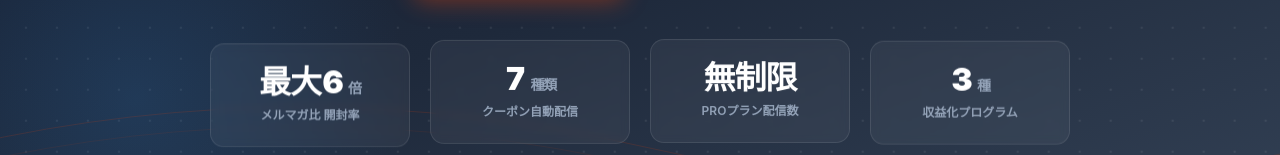
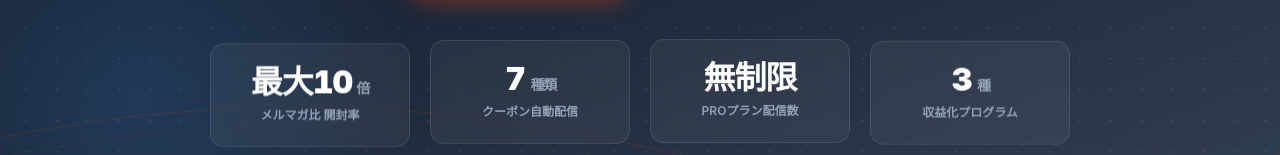
Before and after one commit to thellcishii-lang/push-taro, a Next.js app: page / in a window 1280 px wide. Shown: the part 605-760 px from the top of the page. Built offline with nearby package versions, Linux system fonts and the light colour scheme; no server answers.

Commit message:
Update page.tsx

```diff
--- a/app/page.tsx
+++ b/app/page.tsx
@@ -170,7 +170,7 @@ export default function Home() {
           <div className="hero-stats">
             <div className="hero-stat float tilt-in">
               <div className="hero-stat-number">
-                最大<span className="count-up" data-count="6">0</span><small>倍</small>
+                最大<span className="count-up" data-count="10">0</span><small>倍</small>
               </div>
               <div className="hero-stat-label">メルマガ比 開封率</div>
             </div>
```
